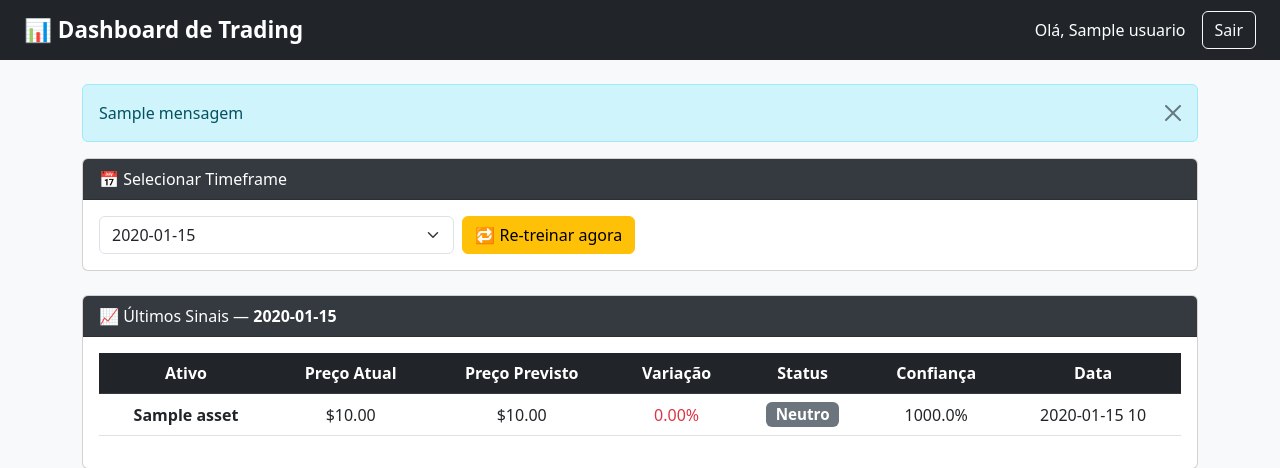
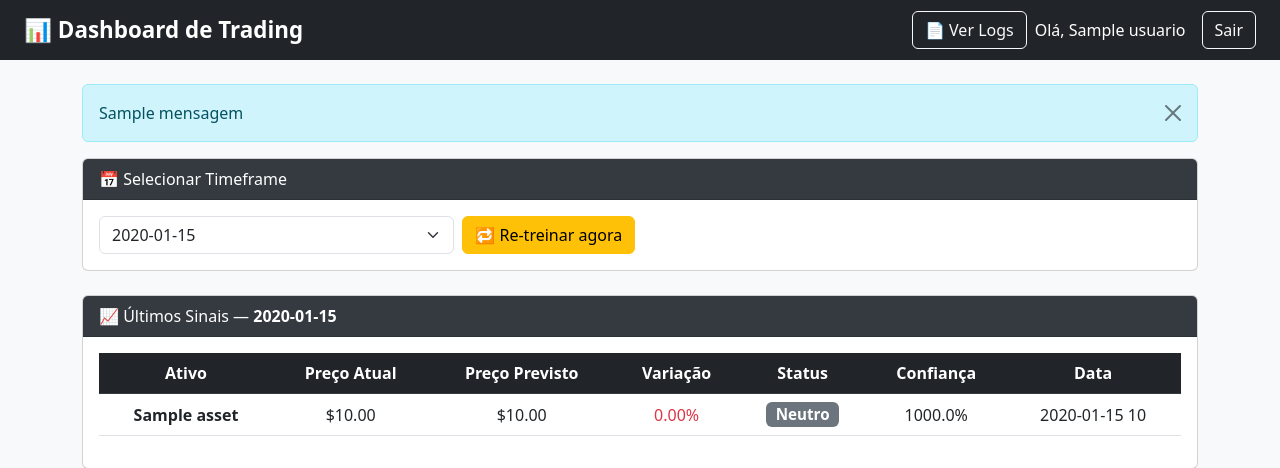
Before and after one commit to laribar/MaitB-Projetct, a Flask app: template templates/dashboard.html in a window 1280 px wide. Shown: the top 468 px of the page. Run offline with Flask 3, Linux system fonts and the light colour scheme; the template is opened without the code that fills it: most values are stand-ins (such as "Sample title", 1, 10 or a date in 2020).

Commit message:
Update dashboard.html

```diff
--- a/templates/dashboard.html
+++ b/templates/dashboard.html
@@ -18,9 +18,11 @@
     <nav class="navbar navbar-expand-lg navbar-dark bg-dark px-4">
         <a class="navbar-brand" href="#">📊 Dashboard de Trading</a>
         <div class="ms-auto d-flex align-items-center">
+            <a class="btn btn-outline-light me-2" href="{{ url_for('logs') }}">📄 Ver Logs</a>
             <span class="navbar-text text-white me-3">Olá, {{ usuario }}</span>
             <a class="btn btn-outline-light" href="{{ url_for('logout') }}">Sair</a>
         </div>
+
     </nav>
 
     <div class="container mt-4">
```
